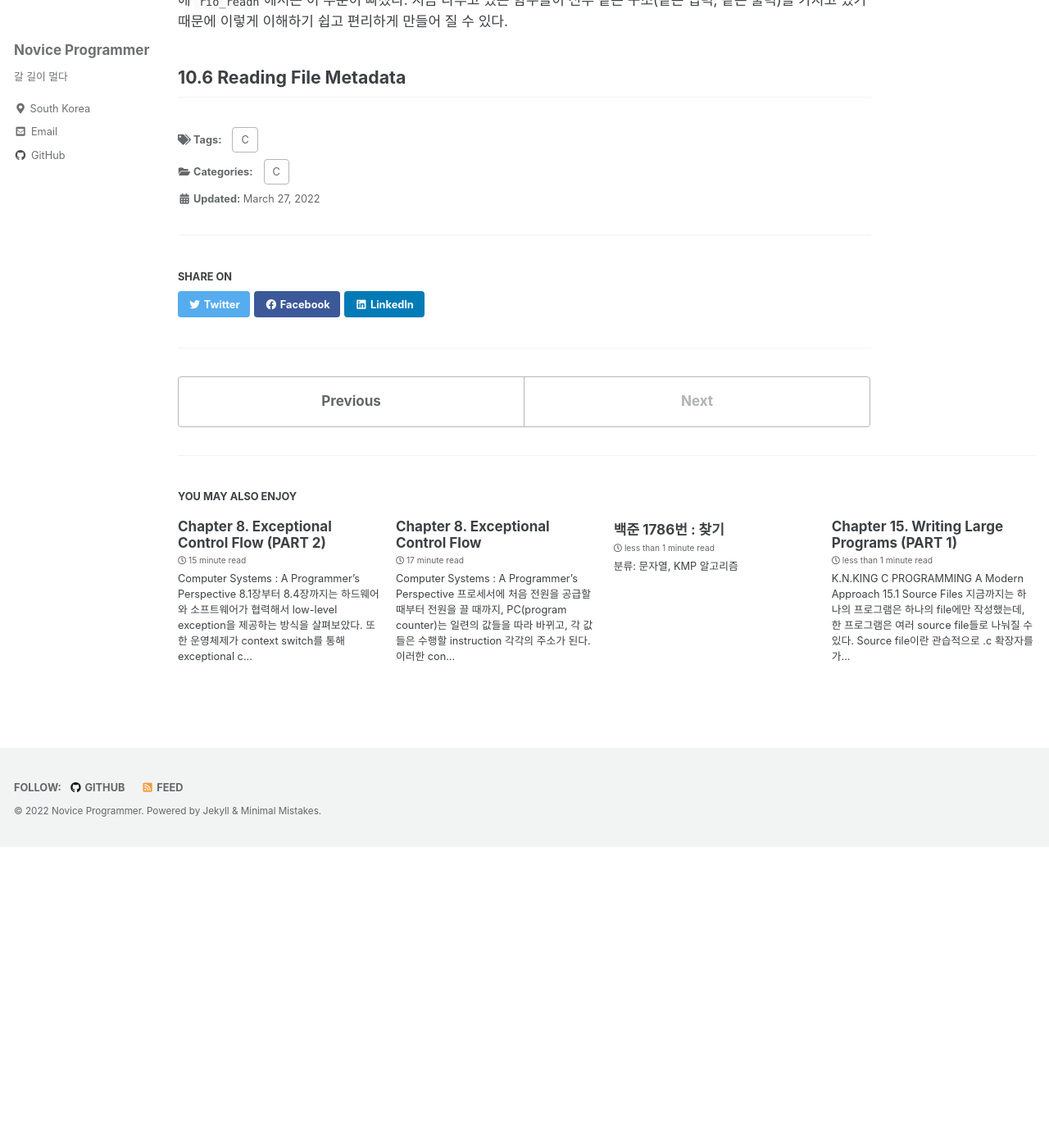
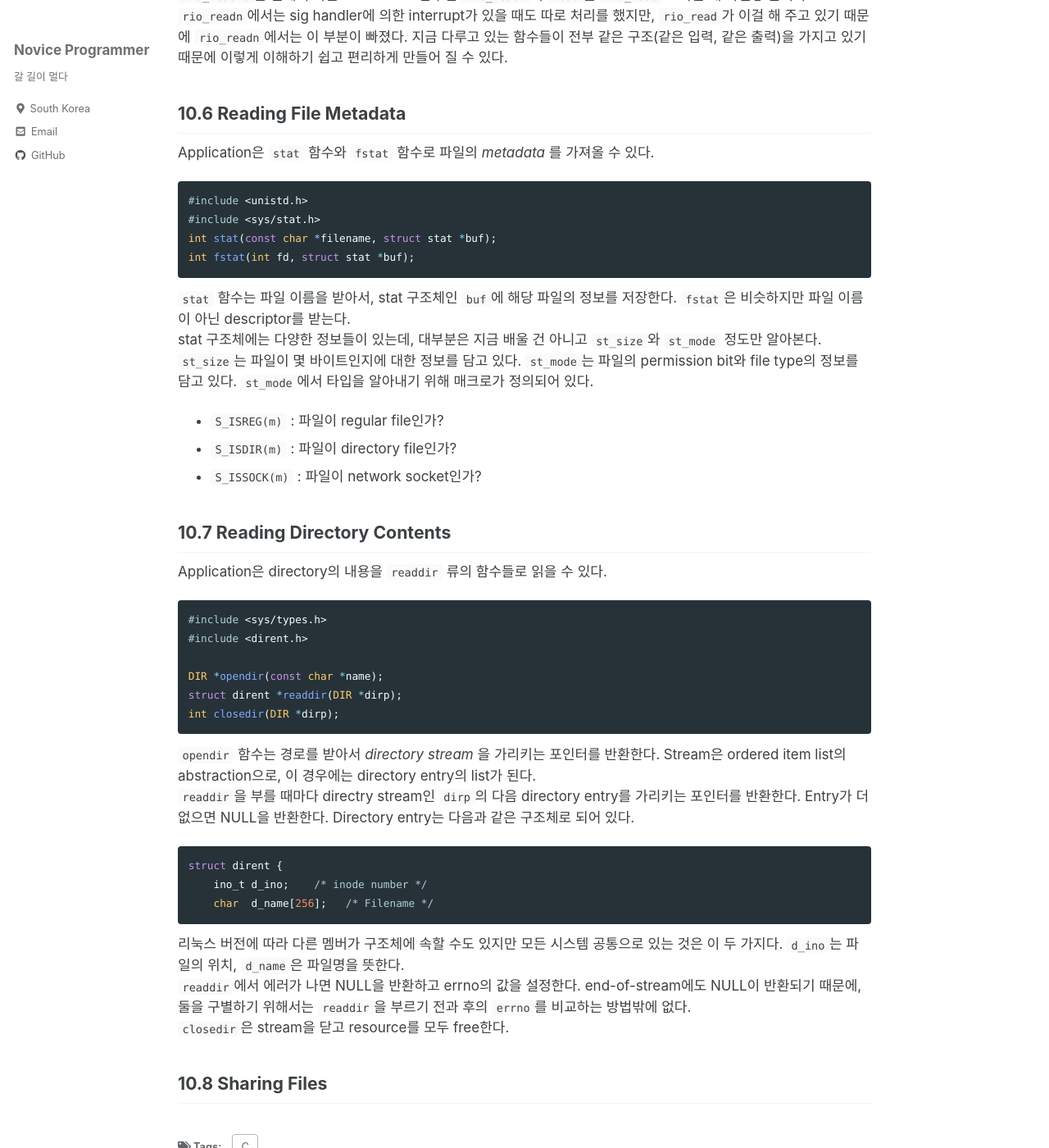
Before and after one commit to JuTaK97/JuTaK97.github.io, a Jekyll site: the page built from _posts/2022-03-26-CSAPP-10.md, in a window 1280 px wide and 1400 px high, scrolled down 6086 px. Shown: the whole window at 82% size. Built offline with Jekyll 4.4.1, drawn with Linux system fonts in a browser that asks for light colours; cached includes are drawn as plain includes; before the commit the page ends 7119 px from its top, so only the background shows below that; some of the changed text lies outside the part shown.

Commit message:
Update 2022-03-26-CSAPP-10.md

````diff
--- a/_posts/2022-03-26-CSAPP-10.md
+++ b/_posts/2022-03-26-CSAPP-10.md
@@ -131,12 +131,52 @@ void rio_readinitb(rio_t *rp, int fd)
 }
 ```
 우선 file descriptor의 값을 rio 구조체 안에 넣어 준다.그리고 읽지 않은 바이트 수인 rio_cnt는 0으로 초기화하고 다음 읽을 바이트의 포인터 rio_bufptr는 버퍼의 맨 처음, 즉 char 배열의 머리로 초기화한다.<br />
-_RIO_ 의 핵심은 `rio_read` 함수이다. 리눅스의 `read` 함수에 버퍼를 추가한 형식인데, 만약 내부 버퍼가 비어 있으면 `read`를 불러서 버퍼를 채우고 그 다음 할 일을 한다. `read`가 short count가 생겨도 버퍼가 꽉 차지 않을 뿐 동작에는 지장이 없다. 내부 버퍼가 비어 있지 않다면 요청받은 n바이트와 남은 읽지 않은 바이트 수 rp->rio_cnt 중에 작은 값 만큼을 rp로부터 usrbuf로 복사한다.
+_RIO_ 의 핵심은 `rio_read` 함수이다. 리눅스의 `read` 함수에 버퍼를 추가한 형식인데, 만약 내부 버퍼가 비어 있으면 `read`를 불러서 버퍼를 채우고 그 다음 할 일을 한다. `read`가 short count가 생겨도 버퍼가 꽉 차지 않을 뿐 동작에는 지장이 없다. 내부 버퍼가 비어 있지 않다면 요청받은 n바이트와 남은 읽지 않은 바이트 수 `rp->rio_cnt` 중에 작은 값 만큼을 rp로부터 usrbuf로 복사한다.
+
 <script src="https://gist.github.com/JuTaK97/eba3244ef5b95c8cbf5ee6db41764fdb.js"></script>
+
 `rp->rio_cnt`가 0 이하, 즉 버퍼가 비어 있으면 file descriptor을 이용해서 파일로부터 버퍼의 최대 크기만큼 buf로 `read`해온다. `read`의 반환값이 -1이면 에러인데, 만약 `errno`가 `EINTR`이 아니면, 즉 sig handler의 interrupt가 아닌 다른 이유의 에러라면 즉시 -1을 반환한다. Signal handler의 interrupt 때문이면 반복문을 다시 돈다. `read`의 반환값이 0이면 EOF이므로, 0을 반환한다. 반환값이 양수, 즉 정상적으로 `read`가 됐으면 `rp->rio_cnt`에는 읽어온 바이트 수가 기록되고, 다음 읽을 바이트를 가리키는 포인터 `rp->rio_bufptr`은 버퍼의 시작 부분을 가리키도록 초기화한다. <br />
 파일에서 내부 버퍼에 `read`를 넉넉하게 잔뜩 해왔으니, 이제 요청받은 바이트 수만큼 내부 버퍼에서 `usrbuf`로 옮겨야 한다. 요청받은 바이트수와 버퍼에 남은 바이트 수 `rp->rio_cnt` 중 작은 값을 `cnt`에 저장하고 `memcpy` 함수를 이용해서 cnt 바이트만큼 내부 버퍼에서 `usrbuf`로 옮긴다. 옮긴 후 rp의 정보들을 업데이트 해준 뒤 읽은 바이트 수 cnt를 반환한다.<br />
 이제 텍스트를 한 줄씩 읽는 `rio_readlineb`의 구현을 이해할 수 있다.
+
 <script src="https://gist.github.com/JuTaK97/e92d7107dec9703e9f62cacbecca968a.js"></script>
+
 내부 버퍼로부터 최대 `maxlen` 길이의 text line을 읽는 함수이다. 단순하게 1바이트씩 `rio_read`를 하는 방식으로 구현되어 있다. `rio_read`로 1바이트 읽기를 요청하면 내부 버퍼에서 `char c`로 1바이트를 복사할텐데, 정상적으로 돼서 1이 반환됐으면 읽은 `c`를 `userbuf`의 끝에 추가하고 포인터를 한 칸 뒤로 옮긴다. 읽어서 쓴 1바이트 c가 줄바꿈 문자라면 text line을 다 읽은 것이니 반복문을 나간다. `rio_read`로 1바이트가 정상적으로 읽히지 않을 경우는 EOF와 에러가 있는데, 먼저 에러인 경우는 즉시 -1을 반환한다. EOF인 경우 중에 하나도 읽지 않고 EOF가 난 경우에는 즉시 0을 반환한다. EOF이지만 조금은 읽었을 때와 정상적으로 줄바꿈이 나올 때까지 읽은 경우는 반복문을 나가고, 맨 끝에 0을 붙인 후 읽은 바이트 수인 (n-1)을 반환한다.<br />
 `rio_readnb`는 앞에서 다룬 unbuffered 함수인 `rio_readn`의 `read`를 `rio_read`로 바꾼 게 사실상 끝이다. `rio_readn`에서는 sig handler에 의한 interrupt가 있을 때도 따로 처리를 했지만, `rio_read`가 이걸 해 주고 있기 때문에 `rio_readn`에서는 이 부분이 빠졌다. 지금 다루고 있는 함수들이 전부 같은 구조(같은 입력, 같은 출력)을 가지고 있기 때문에 이렇게 이해하기 쉽고 편리하게 만들어 질 수 있다.
+
 ## 10.6 Reading File Metadata
+Application은 `stat` 함수와 `fstat` 함수로 파일의 _metadata_ 를 가져올 수 있다.
+```c
+#include <unistd.h>
+#include <sys/stat.h>
+int stat(const char *filename, struct stat *buf);
+int fstat(int fd, struct stat *buf);
+```
+`stat` 함수는 파일 이름을 받아서, stat 구조체인 `buf`에 해당 파일의 정보를 저장한다. `fstat`은 비슷하지만 파일 이름이 아닌 descriptor를 받는다.<br />
+stat 구조체에는 다양한 정보들이 있는데, 대부분은 지금 배울 건 아니고 `st_size`와 `st_mode` 정도만 알아본다. `st_size`는 파일이 몇 바이트인지에 대한 정보를 담고 있다. `st_mode`는 파일의 permission bit와 file type의 정보를 담고 있다. `st_mode`에서 타입을 알아내기 위해 매크로가 정의되어 있다.
+- `S_ISREG(m)` : 파일이 regular file인가?
+- `S_ISDIR(m)` : 파일이 directory file인가?
+- `S_ISSOCK(m)` : 파일이 network socket인가?
+
+## 10.7 Reading Directory Contents
+Application은 directory의 내용을 `readdir` 류의 함수들로 읽을 수 있다.
+```c
+#include <sys/types.h>
+#include <dirent.h>
+
+DIR *opendir(const char *name);
+struct dirent *readdir(DIR *dirp);
+int closedir(DIR *dirp);
+```
+`opendir` 함수는 경로를 받아서 _directory stream_ 을 가리키는 포인터를 반환한다. Stream은 ordered item list의 abstraction으로, 이 경우에는 directory entry의 list가 된다.<br />
+`readdir`을 부를 때마다 directry stream인 `dirp`의 다음 directory entry를 가리키는 포인터를 반환한다. Entry가 더 없으면 NULL을 반환한다. Directory entry는 다음과 같은 구조체로 되어 있다.
+```c
+struct dirent {
+    ino_t d_ino;    /* inode number */
+    char  d_name[256];   /* Filename */
+```
+리눅스 버전에 따라 다른 멤버가 구조체에 속할 수도 있지만 모든 시스템 공통으로 있는 것은 이 두 가지다. `d_ino`는 파일의 위치, `d_name`은 파일명을 뜻한다.<br />
+`readdir`에서 에러가 나면 NULL을 반환하고 errno의 값을 설정한다. end-of-stream에도 NULL이 반환되기 때문에, 둘을 구별하기 위해서는 `readdir`을 부르기 전과 후의 `errno`를 비교하는 방법밖에 없다.<br />
+`closedir`은 stream을 닫고 resource를 모두 free한다.
+
+## 10.8 Sharing Files
````
Also changed, not shown: other parts of _posts/2022-03-26-CSAPP-10.md (+1 -1 lines).
